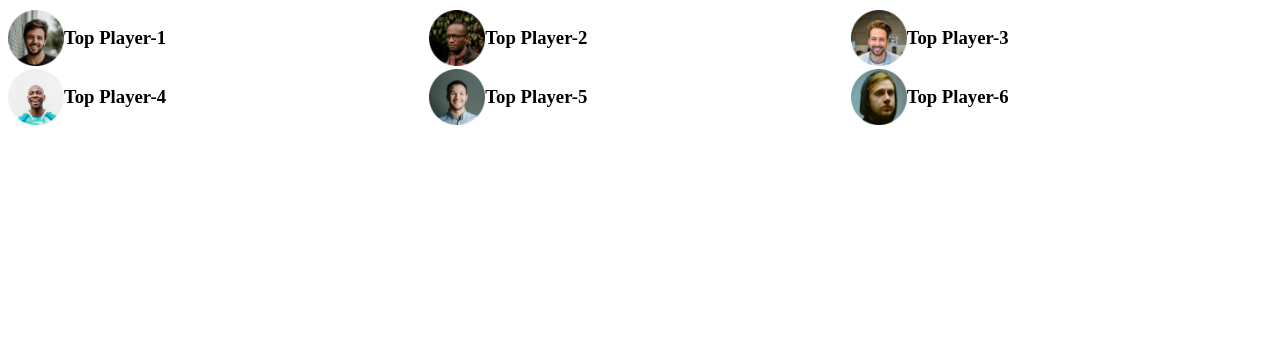
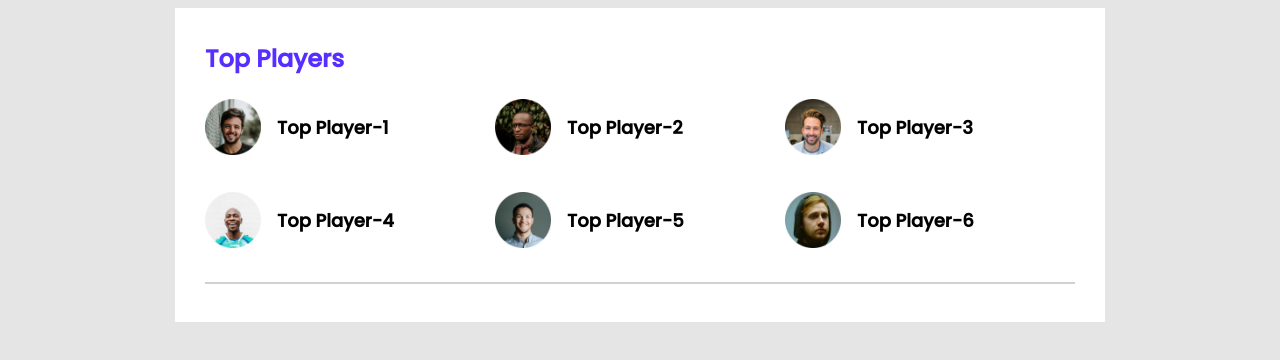
Before and after one commit to surid-s/leaderboard-css3, a plain HTML site: page index.html in a window 1280 px wide. Drawn offline with Linux system fonts and the light colour scheme.

Commit message:
Top Players

```diff
--- a/index.html
+++ b/index.html
@@ -16,36 +16,38 @@
     <!-- header end -->
     <main>
         <!-- top players and top blogs -->
-        <section>
+        <section class="container">
             <div class="top-players">
+                <h2 class="section-title">Top Players</h2>
                 <div class="players">
                     <!-- .player*6>img[src=images/players/player-$.png]+h3{Top Player-$} -->
                     <div class="player">
                         <img src="images/players/player-1.png" alt="">
-                        <h3>Top Player-1</h3>
+                        <h3 class="players-name">Top Player-1</h3>
                     </div>
                     <div class="player">
                         <img src="images/players/player-2.png" alt="">
-                        <h3>Top Player-2</h3>
+                        <h3 class="players-name">Top Player-2</h3>
                     </div>
                     <div class="player">
                         <img src="images/players/player-3.png" alt="">
-                        <h3>Top Player-3</h3>
+                        <h3 class="players-name">Top Player-3</h3>
                     </div>
                     <div class="player">
                         <img src="images/players/player-4.png" alt="">
-                        <h3>Top Player-4</h3>
+                        <h3 class="players-name">Top Player-4</h3>
                     </div>
                     <div class="player">
                         <img src="images/players/player-5.png" alt="">
-                        <h3>Top Player-5</h3>
+                        <h3 class="players-name">Top Player-5</h3>
                     </div>
                     <div class="player">
                         <img src="images/players/player-6.png" alt="">
-                        <h3>Top Player-6</h3>
+                        <h3 class="players-name">Top Player-6</h3>
                     </div>
                 </div>
             </div>
+            <hr>
         </section>
     </main>
 </body>
--- a/styles/style.css
+++ b/styles/style.css
@@ -1,7 +1,46 @@
+/* fonts  */
+@import url('https://fonts.googleapis.com/css2?family=Poppins:wght@500&display=swap');
+
+/* common style  or utilities*/
+body {
+    font-family: 'Poppins', sans-serif;
+    background-color: #E5E5E5;
+}
+
+main {
+    display: flex;
+    justify-content: center;
+
+}
+
+.top-players {
+    margin-bottom: 30px;
+}
+
+.container {
+    background-color: #FFFFFF;
+    width: 870px;
+    padding: 30px;
+    /* height: 679px; */
+}
+
+hr {
+    border: 1px solid #D1D1D1;
+}
+
 /* top players style */
+.section-title {
+    color: #562EFF;
+    /* font-weight: 500; */
+    font-size: 24px;
+    margin-top: 3px;
+
+}
+
 .players {
     display: grid;
     grid-template-columns: repeat(3, 1fr);
+    grid-row-gap: 30px;
 }
 
 .player {
@@ -13,3 +52,12 @@
     width: 56px;
     height: 56px;
 }
+
+.players-name {
+    margin-left: 16px;
+    font-size: 18px;
+}
+
+/* .players-name {
+    margin-left: 16px;
+}  */
```
